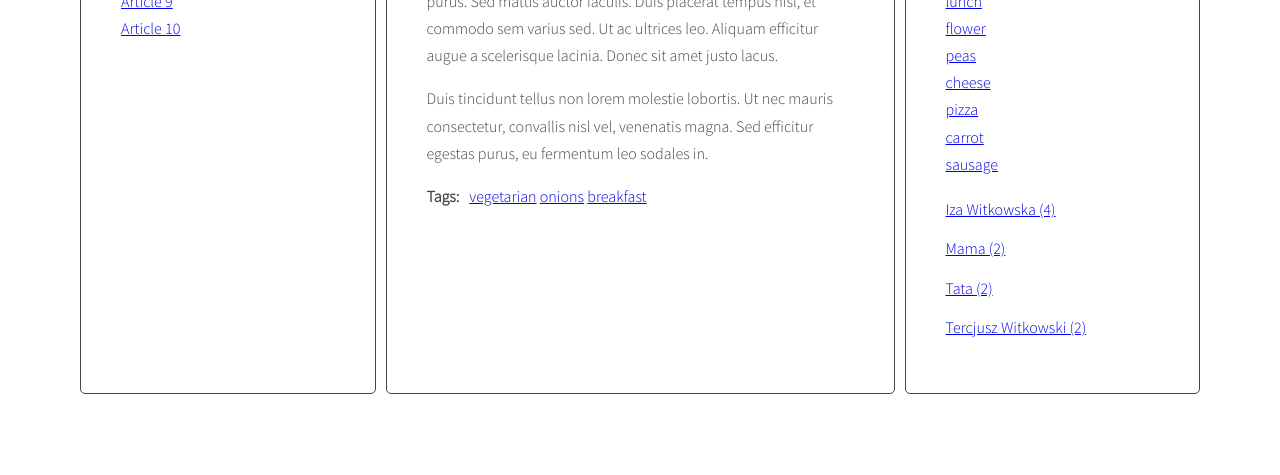
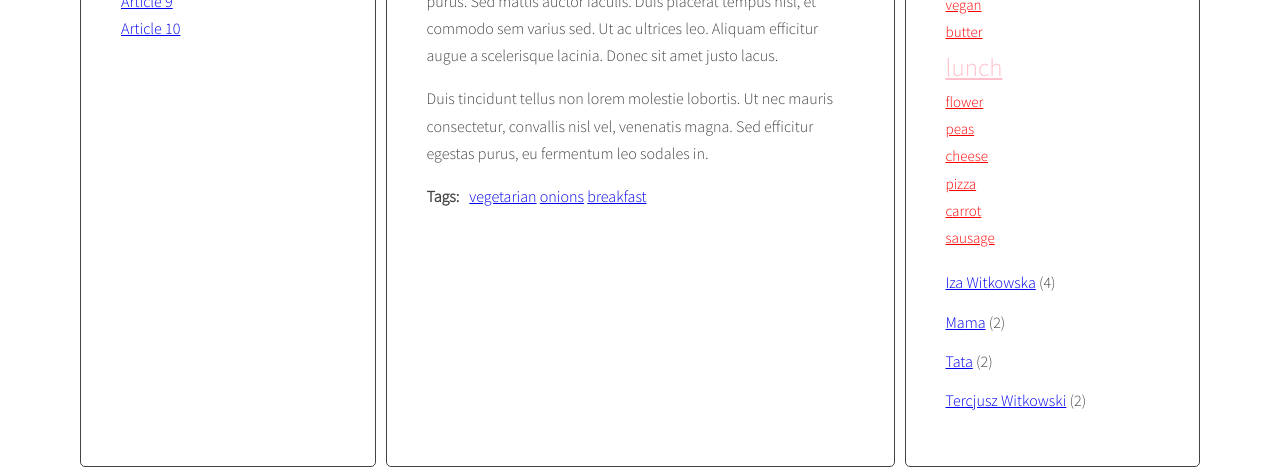
Before and after one commit to pyza3579/javascript-blog, a website: page index.html in a window 1280 px wide. Shown: the part 588-1063 px from the top of the page. Before the commit the page ends 990 px from the top, so only its background shows below. Drawn offline with nearby package versions, Linux system fonts and the light colour scheme.

Commit message:
Add handelbars

```diff
--- a/js/script.js
+++ b/js/script.js
@@ -5,49 +5,31 @@
     articleLink: Handlebars.compile(document.querySelector('#template-article-link').innerHTML),
     tagLink: Handlebars.compile(document.querySelector('#template-tag-link').innerHTML),
     authorLink: Handlebars.compile(document.querySelector('#template-author-link').innerHTML),
-    tagCloudLink: Handlebars.compile(document.querySelector('#template-article-link').innerHTML),
-  }
+    tagCloudLink: Handlebars.compile(document.querySelector('#template-tag-cloud-link').innerHTML),
+    authorsColumnLink: Handlebars.compile(document.querySelector('#template-authors-link').innerHTML),
+  };
   const titleClickHandler = function(event){
     event.preventDefault();
     const clickedElement = this;
-
-
     /* [DONE] remove class 'active' from all article links  */
-
     const activeLinks = document.querySelectorAll('.titles a.active');
-
-    for(let activeLink of activeLinks) {
+    for (let activeLink of activeLinks) {
       activeLink.classList.remove('active');
     }
-
     /* [DONE] add class 'active' to the clicked link */
-
     clickedElement.classList.add('active');
-
-
-
     /* [DONE] remove class 'active' from all articles */
-
     const activeArticles = document.querySelectorAll('.posts .active');
-
-    for(let activeArticle of activeArticles) {
+    for (let activeArticle of activeArticles) {
       activeArticle.classList.remove('active');
     }
     /* [DONE] get 'href' attribute from the clicked link */
-
     const articleSelector = clickedElement.getAttribute('href');
-
-
     /* [DONE] find the correct article using the selector (value of 'href' attribute) */
-
     const targetArticle = document.querySelector(articleSelector);
-
-
     /* [DONE] add class 'active' to the correct article */
-
     targetArticle.classList.add('active');
   };
-
   const optArticleSelector = '.post',
     optTitleSelector = '.post-title',
     optTitleListSelector = '.titles',
@@ -57,112 +39,73 @@
     optCloudClassCount = 5,
     optCloudClassPrefix = '.tag-size-',
     optAuthorsListSelector = '.authors.list';
-
-
   const generateTitleLinks = function(customSelector = '') {
-
-
     /* [DONE] remove contents of titleList */
     const titleList = document.querySelector(optTitleListSelector);
     titleList.innerHTML = '';
-
-
     /* [DONE] for each article */
     let html = '';
-
     const articles = document.querySelectorAll(optArticleSelector + customSelector);
-
-    for(let article of articles) {
-
+    for (let article of articles) {
       /* [DONE] get the article id */
       const articleId = article.getAttribute('id');
-
-
       /* [DONE] find the title element */
       const articleTitle = article.querySelector(optTitleSelector).innerHTML;
-
       /* [DONE] get the title from the title element */
       //const linkHTML = '<li><a href="#' + articleId +'"><span>' + articleTitle + '</span></a></li>';
       const linkHTMLData = {id: articleId, title: articleTitle};
       const linkHTML = templates.articleLink(linkHTMLData);
-
-
       /* [DONE] create HTML of the link */
-
       titleList.innerHTML = titleList.innerHTML + linkHTML;
-      //titleList.insertAdjacentHTML('afterend', '<article id=""></article>');
-
       /* [DONE] insert link into titleList */
       html = html + linkHTML;
-
-
     }
     titleList.innerHTML = html;
     const links = document.querySelectorAll('.titles a');
-
-
-    for(let link of links) {
+    for (let link of links) {
       link.addEventListener('click', titleClickHandler);
     }
-
-
   };
-
-
   generateTitleLinks();
-
-  const calculateTagsParams = function(tags){
+  const calculateTagsParams = function(tags) {
     const params = {
       max: '0',
       min: '999999' //w cudzyslowiie czy bez?
     };
-
-    for(let tag in tags){
-      console.log(tag + ' is used ' + tags[tag] + ' times ');
-      if(tags[tag] > params.max){
+    for (let tag in tags) {
+      if (tags[tag] > params.max) {
         params.max = tags[tag];
       }
-      if(tags[tag] < params.min){
+      if (tags[tag] < params.min) {
         params.min = tags[tag];
       }
     }
     return params;
-    console.log('params');
   };
-  const calculateTagClass = function(count,params){ //co tu sie dzeieje?? nic z tego nie rozumiem, wartosci sie nie zgadzaja
-
+  const calculateTagClass = function(count,params) {
     const normalizedCount = count - params.min;
     const normalizedMax = params.max - params.min;
     const percentage = normalizedCount / normalizedMax;
     const classNumber = Math.floor( percentage * (optCloudClassCount - 1) + 1 );
-    return optCloudClassPrefix, classNumber; // nie rozumiem
-  }
-
+    return optCloudClassPrefix, classNumber;
+  };
   const generateTags = function() {
-
     /* [NEW] create a new variable allTags with an empty object */
     let allTags = {};
-
-
     /* [DONE] find all articles */
     const articles = document.querySelectorAll(optArticleSelector);
     /* [DONE] START LOOP: for every article: */
-    for(let article of articles) {
-
+    for (let article of articles) {
       /* [DONE] find tags wrapper */
       const tagsList = article.querySelector(optArticleTagsSelector);
-
       /* [DONE] make html variable with empty string */
       let html = '';
       /* [DONE] get tags from data-tags attribute */
       const articleTags = article.getAttribute('data-tags');
-
       /* [DONE] split tags into array */
       const articleTagsArray = articleTags.split(' ');
-
       /* [DONE] START LOOP: for each tag */
-      for(let tag of articleTagsArray) {
-
+      for (let tag of articleTagsArray) {
         /* [DONE] generate HTML of the link */
         //const linkHTML = '<li><a  class="" href="#tag-' + tag + '"><span>' + tag + '</span></a></li>';
         const linkHTMLData = {id: tag, title: tag};
@@ -170,64 +113,44 @@
         /* [DONE] add generated code to html variable */
         html = html + linkHTML;
         /* [NEW] check if this link is NOT already in allTags */
-        if(!allTags[tag]) {
+        if (!allTags[tag]) {
           /* [NEW] add tag to allTags object */
           allTags[tag] = 1;
         } else {
           allTags[tag]++;
         }
-          /* [NEW] add generated code to allTags array */
-        //  allTags.push(linkHTML);
-       //}
       /* [DONE] END LOOP: for each tag */
       }
       /* [DONE] insert HTML of all the tags into the tags wrapper */
       tagsList.innerHTML = html;
-
       /* [DONE] END LOOP: for every article: */
     }
     /* [NEW] find list of tags in right column */
     const tagList = document.querySelector('.tags');
-
     /* [NEW] add html from allTags to tagList */
-    //tagList.innerHTML = allTags.join(' ');
-    //console.log('alltags', allTags);
     const tagsParams = calculateTagsParams(allTags);
-    console.log('tagsParams:', tagsParams)
     /* [NEW] create variable for all links HTMLMcode */
-    let allTagsHTML = '';
-    //const allTagsData = {tags: []}; po zmianie na szablon handlebars:
-
+    const allTagsData = {tags: []};
     /* [NEW] START LOOP: for each tag in allTags*/
-    for(let tag in allTags){ //nie rozumiem tego zupelnie, ja ma byc generowany ten link?
+    for (let tag in allTags) {
       /* [NEW] generate code of a link and add it to allTagsHTML */
-
-      // podane allTagsHTML += tag + ' (' + allTags[tag] + ') ';
-      //allTagsHTML += tagLinkHTML;
-      allTagsHTML += '<li><a href="#tag-' + tag + '"><span>' + tag + '</span></a></li>';
-
-      const tagLinkHTML = '<li><a class="tag-size-' + calculateTagClass(allTags[tag], tagsParams); + '" + href="#tag-' + tag + '"<span>' + tag + '</span></a></li>'
-      console.log('tagLinkHTML:', tagLinkHTML);
-
-
-
+      const tagLinkHTML = `<li><a class="tag-size-${calculateTagClass(allTags[tag], tagsParams)}" href="tag-${tag}"><span>${tag}</span></a></li>`;
+      allTagsData.tags.push({
+        tag: tag,
+        count: allTags[tag],
+        className: calculateTagClass(allTags[tag], tagsParams)
+      });
     /* [NEW] END LOOP: for each tag in allTags: */
     }
     /* [NEW] add HTML from allTagsHTML to tagList */
-    tagList.innerHTML = allTagsHTML;
-
+    tagList.innerHTML = templates.tagCloudLink(allTagsData);
   };
   generateTags();
-
   function tagClickHandler(event) {
-
     /* [DONE] prevent default action for this event */
     event.preventDefault();
-
     /*[DONE]  make new constant named "clickedElement" and give it the value of "this" */
     const clickedElement = this;
-    //console.log('Link was clicked again!');
-
     /* make a new constant "href" and read the attribute "href" of the clicked element */
     const href = clickedElement.getAttribute('href');
     /* make a new constant "tag" and extract tag from the "href" constant */
@@ -235,7 +158,7 @@
     /* find all tag links with class active */
     const activeTags = document.querySelectorAll('a.active[href^="#tag-"]');
     /* START LOOP: for each active tag link */
-    for(let activeTag of activeTags) {
+    for (let activeTag of activeTags) {
       /* remove class active */
       activeTag.classList.remove('active');
       /* END LOOP: for each active tag link */
@@ -243,11 +166,10 @@
     /* find all tag links with "href" attribute equal to the "href" constant */
     const tagHrefs = document.querySelectorAll('a[href="' + href + '"]');
     /* START LOOP: for each found tag link */
-    for(let tagHref of tagHrefs) {
+    for (let tagHref of tagHrefs) {
       /* add class active */
       tagHref.classList.add('active');
       /* END LOOP: for each found tag link */
-      console.log('xx');
     }
     /* execute function "generateTitleLinks" with article selector as argument */
     generateTitleLinks('[data-tags~="' + tag + '"]');
@@ -256,98 +178,75 @@
   function addClickListenersToTags(){
     /* find all links to tags */
     const tagLinks = document.querySelectorAll('a[href^="#tag-"]');
-
-    for(let tagLink of tagLinks) {
-
+    for (let tagLink of tagLinks) {
       /* add tagClickHandler as event listener for that link */
-    tagLink.addEventListener('click', tagClickHandler);
+      tagLink.addEventListener('click', tagClickHandler);
     }
     /* END LOOP: for each link */
   }
-
   addClickListenersToTags();
-
   const generateAuthors = function () {
-    debugger;
     /* [NEW] create a new variable allAuthors with an empty array[]/object {} */
-    let allAuthors = {}
-
+    let allAuthors = {};
     /* [DONE] find all articles */
     const articles = document.querySelectorAll(optArticleSelector);
     /* START LOOP: for every article: */
-    for(let article of articles) {
+    for (let article of articles) {
       /* [DONE] find author wrapper */
       const authorWrapper = article.querySelector(optArticleAuthorSelector);
-
       /* [DONE] make html variable with empty string */
       let html = '';
       /* [DONE] get authors from data-author attribute */
       const articleAuthor = article.getAttribute('data-author');
-
       /* [DONE] generate HTML of the link */
-      //const linkHTML = '<li><a href="# author-' + articleAuthor + '"><span>' + articleAuthor + '</span></a></li>';
       const linkHTMLData = {id: articleAuthor, title: articleAuthor};
       const linkHTML = templates.authorLink(linkHTMLData);
       /* [DONE] add generated code to html variable */
       html = html + linkHTML;
-
       /* [NEW] check if this link is NOT already in allAuthors */
-      if(!allAuthors[articleAuthor]) {
+      if (!allAuthors[articleAuthor]) {
         /* [NEW] add articleAuthor to allAuthors object */
         allAuthors[articleAuthor] = 1;
       } else {
         allAuthors[articleAuthor]++;
       }
-      /* [NEW] add generated code to allAuthors*/
-      //allAuthors.push(linkHTML);
-
       /* [DONE] insert HTML of all the links into the author wrapper */
-      authorWrapper.innerHTML = html; //jeszcze raz przerobic
-
+      authorWrapper.innerHTML = html;
       /* [DONE] END LOOP: for every article: */
     }
     /* [NEW] find list of authors in right column */
     const authorsList = document.querySelector('.authors');
-
-    /* [NEW] add html from allAuthors to authorsList */
-    //authorsList.innerHTML = allAuthors.join(' ');
-
     /* [NEW] create variable for all links HTML code */
-    let allAuthorsHTML = '';
+    //let allAuthorsHTML = '';
+    const allAuthorsData= {allAuthors: []};
     /* [NEW] START LOOP: for each author in allAuthors: */
-    for(let articleAuthor in allAuthors){
-
-      /* [NEW] generate code of a link and add it to allAuthorsHTML */ //po klinknieciu znikaja artykuly,ale link wyswietla sie poprawnie
-      allAuthorsHTML += '<li><a href="# author-' + articleAuthor +  ' (' + allAuthors[articleAuthor] + ')">' + articleAuthor + ' ('+ allAuthors[articleAuthor] + ') </a></li>';
-      console.log('allAuthorsHTML:', allAuthorsHTML);
-
-    /* [NEW] END LOOP: for each articleAuthor in allAuthors */
+    for (let articleAuthor in allAuthors) {
+      /* [NEW] generate code of a link and add it to allAuthorsHTML */
+      allAuthorsData.allAuthors.push ({
+        articleAuthor: articleAuthor,
+        count: allAuthors[articleAuthor],
+      });
+      /* [NEW] END LOOP: for each articleAuthor in allAuthors */
     }
     /* [NEW] add HTML from allAuthorsHTML to authorsList */
-    authorsList.innerHTML = allAuthorsHTML;
-
+    authorsList.innerHTML = templates.authorsColumnLink(allAuthorsData);
   };
   generateAuthors();
-
-
   const authorClickHandler = function(event) {
     /* [DONE] prevent default action for this event */
     event.preventDefault();
-
     /* [DONE] make new constant named "clickedElement" and give it the value of "this" */
     const clickedElement = this;
-
     /* [DONE] make a new constant "href" and read the attribute "href" of the clicked element */
     const href = clickedElement.getAttribute('href');
     /* [DONE] add class 'active' to the clicked link */
     clickedElement.classList.add('active');
-
     /* [DONE] make a new constant "author" and extract author name from the "href" constant */
-    const author = href.replace('# author-', '');
+    const author = href.replace('#author-', '');
     /* [DONE] find all tag links with class active */
-    const activeAuthors = document.querySelectorAll('a.active[href^="# author-"]');
+    const activeAuthors = document.querySelectorAll('a.active[href^="#author-"]');
     /* [DONE] START LOOP: for each active tag link */
-    for(let activeAuthor of activeAuthors) {
+    for (let activeAuthor of activeAuthors) {
       /* [DONE] remove class active */
       activeAuthor.classList.remove('active');
       /* [DONE] END LOOP: for each active tag link */
@@ -355,27 +254,22 @@
     /* [DONE] find all author links with "href" attribute equal to the "href" constant */
     const tagHrefs = document.querySelectorAll('a[href="' + href + '"]');
     /* [DONE] START LOOP: for each found tag link */
-    for(let tagHref of tagHrefs) {
+    for (let tagHref of tagHrefs) {
       /* [DONE] add class active */
       tagHref.classList.add('active');
       /* [DONE] END LOOP: for each found author link */
-
     }
     /* [DONE] execute function "generateTitleLinks" with article selector as argument */
     generateTitleLinks('[data-author="' + author + '"]');
   };
-
   const addClickListenersToAuthors = function(){
-
     /* [DONE] find all links to authors */
-    const authors = document.querySelectorAll('a[href^="# author-"]');
-    for(let author of authors) {
-
+    const authors = document.querySelectorAll('a[href^="#author-"]');
+    for (let author of authors) {
       /* [DONE] add authorClickHandler as event listener for that link */
       author.addEventListener('click', authorClickHandler);
     }
     /* [DONE] END LOOP: for each link */
-  }
-
+  };
   addClickListenersToAuthors();
 }
--- a/sass/style.scss
+++ b/sass/style.scss
@@ -120,20 +120,20 @@ body {
 }
 /* Tag */
 .tag-size-1 {
-  font-size: 20px;
+  font-size: 15px;
   color:red;
 }
 
 .tag-size-2 {
-  font-size: 35px;
+  font-size: 25px;
   color:pink;
 }
 
 .tag-size-3 {
-  font-size: 50px;
+  font-size: 32px;
   color:blue;
 }
 .tags.list {
-  //display: inline-flex;
+  display: inline-table;
 
 }
```
Also changed, not shown: index.html (+10 -3 lines), css/style.css, 1 other file.
